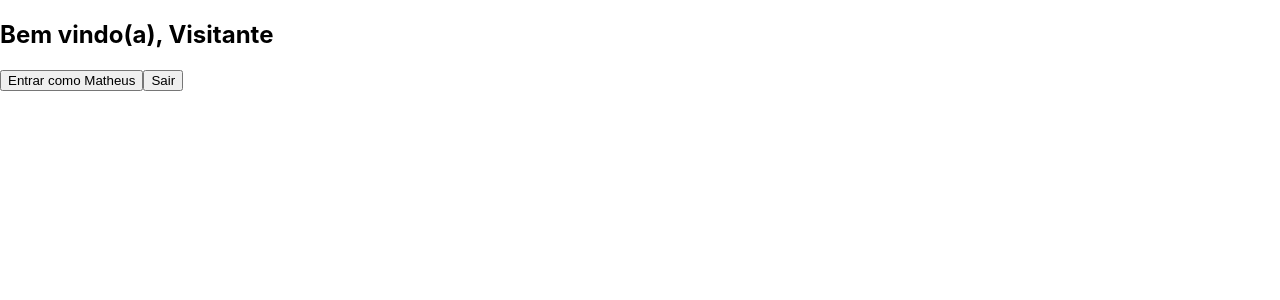
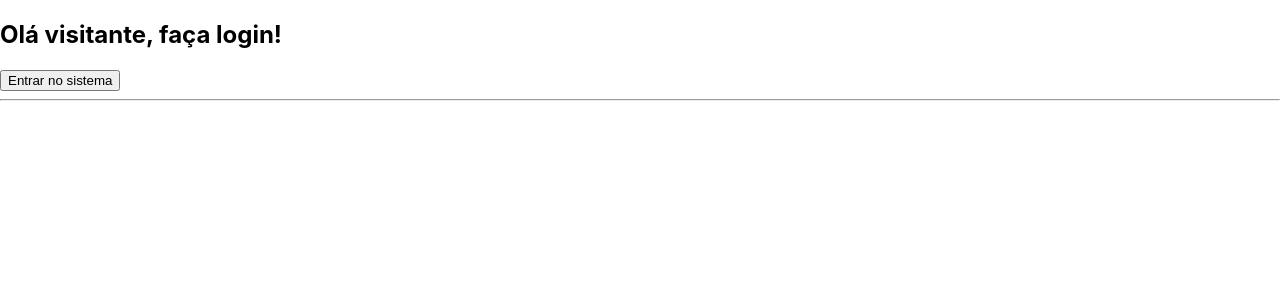
Before and after one commit to francovegini/curso-react, a React (Create React App) app in the folder first-app/: page / in a window 1280 px wide. Shown: the top 300 px of the page. Built offline with nearby package versions, Linux system fonts and the light colour scheme.

Commit message:
Renderização condicional

```diff
--- a/first-app/src/App.js
+++ b/first-app/src/App.js
@@ -1,12 +1,55 @@
 import React, {Component} from 'react';
-import Membro from "./components/Membro";
 
 class App extends Component {
 
+    constructor(props) {
+        super(props);
+        this.state = {
+            status: false
+        };
+
+        this.entrar = this.entrar.bind(this);
+        this.sair = this.sair.bind(this);
+    }
+
+    sair() {
+        this.setState({status: false})
+    }
+
+    entrar() {
+        this.setState({status: true})
+    }
 
     render() {
         return (
-            <Membro nome="Visitante"/>
+            <div>
+                {/*{this.state.status === 1 &&*/}
+                {/*    <h1>Bem-vindo ao sistema!</h1>*/}
+                {/*}*/}
+
+                {/*<div>*/}
+                {/*    <h2>Curso React JS</h2>*/}
+                {/*</div>*/}
+
+                {this.state.status ?
+                    <div>
+                        <h2> Bem-vindo ao sistema </h2>
+                        <button onClick={this.sair}>
+                            Sair do sistema
+                        </button>
+                    </div> :
+                    <div>
+                        <h2>Olá visitante, faça login!</h2>
+                        <button onClick={this.entrar}>
+                            Entrar no sistema
+                        </button>
+                    </div>
+                }
+                <hr/>
+
+
+
+            </div>
         );
     }
 }
```
Also changed, not shown: first-app/src/App6.js (added, +14 -0 lines).
